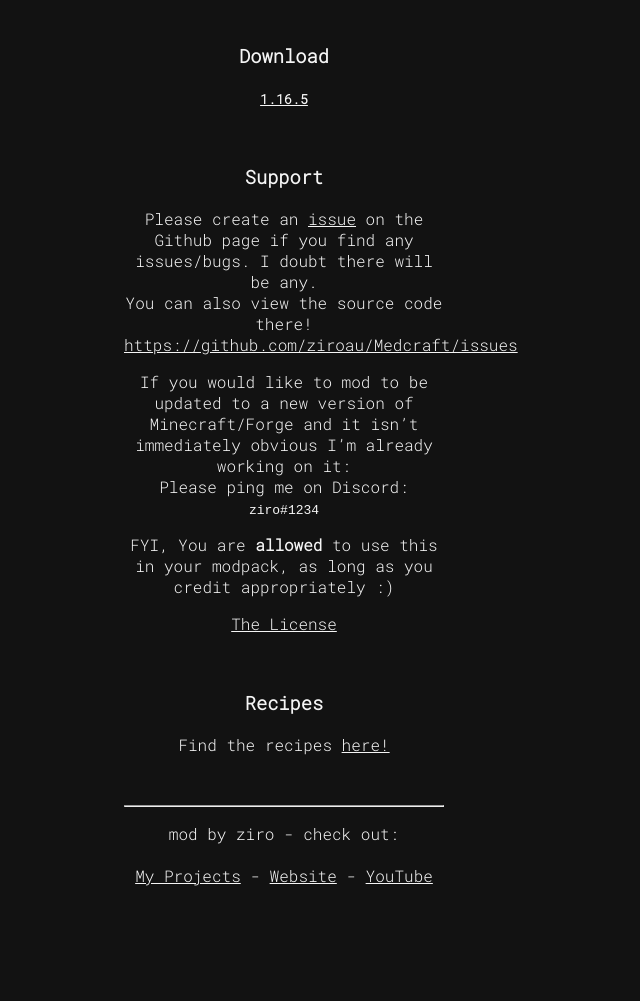
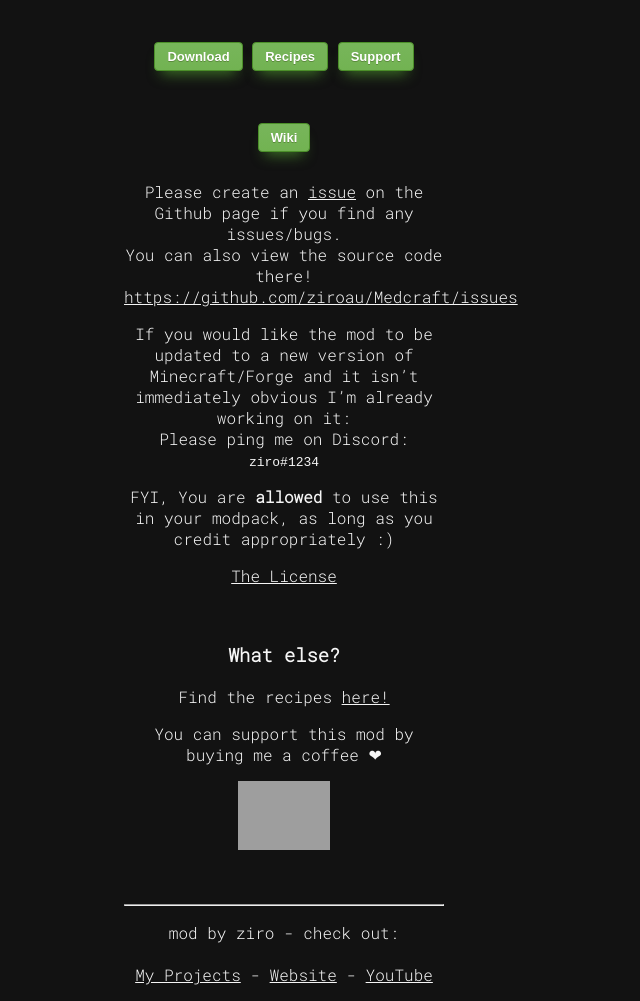
Before and after one commit to ziroau/Medcraft, a plain HTML site: page index.html in a window 1280 px wide. Shown: the part 379-1380 px from the top of the page, without its empty margins (356-996 px from the left). Before the commit the page ends 1281 px from the top, so only its background shows below. Drawn offline with Linux system fonts and the light colour scheme; grey boxes are pictures that could not be loaded.

Commit message:
update index.html

```diff
--- a/index.html
+++ b/index.html
@@ -18,22 +18,22 @@
                 This mod can be especially useful for modpacks when fighting more powerful mobs and gives more incentive to stock up on medical & stat changing items.</p>
             </div>
             <div>
-                <h3>Download</h3>
-                <a href="https://github.com/ziroau/Medcraft/releases/tags/1.0"><h5>1.16.5</h5></a>
+                <p> <a href="https://github.com/ziroau/Medcraft/releases"><button class="home">Download</button></a> <a href="/recipes"><button class="home">Recipes</button></a> <a href="https://github.com/ziroau/Medcraft/issues"><button class="home">Support</button></a> <a href="https://github.com/ziroau/Medcraft/wiki"><button class="home">Wiki</button></a></p>
             </div>
             <div>
-                <h3>Support</h3>
-                <p>Please create an <a href="https://github.com/ziroau/Medcraft/issues">issue</a> on the Github page if you find any issues/bugs. I doubt there will be any.<br>
+                <p>Please create an <a href="https://github.com/ziroau/Medcraft/issues">issue</a> on the Github page if you find any issues/bugs.<br>
                 You can also view the source code there!<br>
                 <a href="https://github.com/ziroau/Medcraft/issues">https://github.com/ziroau/Medcraft/issues</a></p>
-                <p>If you would like to mod to be updated to a new version of Minecraft/Forge and it isn’t immediately obvious I’m already working on it:<br>
+                <p>If you would like the mod to be updated to a new version of Minecraft/Forge and it isn’t immediately obvious I’m already working on it:<br>
                 Please ping me on Discord: <code>ziro#1234</code></p>
                 <p>FYI, You are <strong>allowed</strong> to use this in your modpack, as long as you credit appropriately :)</p>
                 <a href="https://github.com/ziroau/Medcraft/blob/main/LICENSE">The License</a>
             </div>
             <div>
-                <h3>Recipes</h3>
+                <h3>What else?</h3>
                 <p>Find the recipes <a href="/recipes">here!</a></p>
+                <p>You can support this mod by buying me a coffee ❤</p>
+                <a href="https://ko-fi.com/ziroau/"><img class="coffee" src="https://www.ziroau.com/img/buttons/coffee_blue.png"></a>
             </div>
             <hr style="margin-top: 50px;">
             <div>
--- a/styles/styles.css
+++ b/styles/styles.css
@@ -65,3 +65,8 @@ h3 {
 	position:relative;
 	top:1px;
 }
+
+.coffee {
+    width: 29%;
+    height: auto;
+}
```
